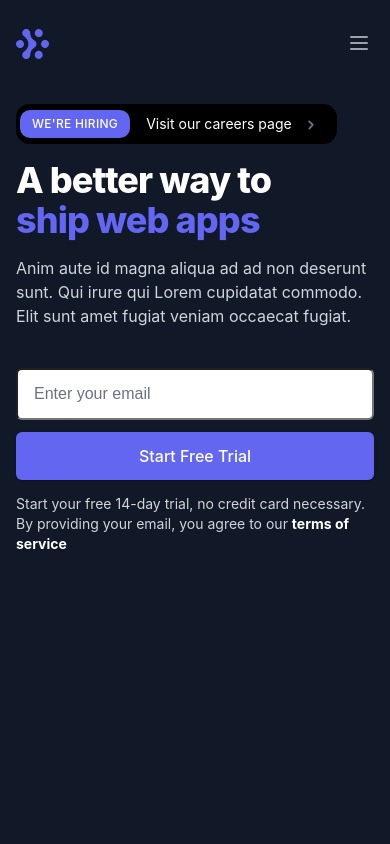
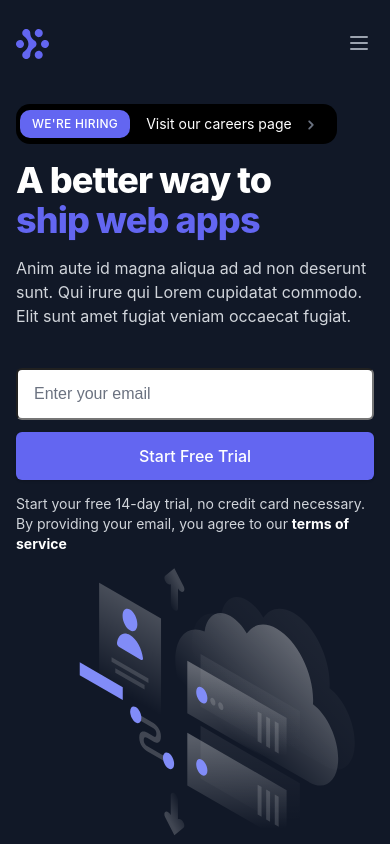
Before and after one commit to umairda/responsive-layout, a React (Create React App) app: page / in a window 390 px wide. Built offline with nearby package versions, Linux system fonts and the light colour scheme.

Commit message:
Add graphics to mobile

```diff
--- a/src/components/Mobile/Layout/Layout.module.css
+++ b/src/components/Mobile/Layout/Layout.module.css
@@ -24,3 +24,8 @@
 .detailsCalloutContainer {
     margin-top: 12px;
 }
+
+.graphicsContainer {
+    display: flex;
+    justify-content: center;
+}
--- a/src/components/Mobile/Layout/index.tsx
+++ b/src/components/Mobile/Layout/index.tsx
@@ -9,6 +9,7 @@ import NavBar from '../NavBar'
 import Overlay from '../OverlayMenu'
 import { useOverlayContext } from '../OverlayMenu/Context'
 import styles from './Layout.module.css'
+import { ReactComponent as Graphics } from '../../../assets/Graphics.svg'
 
 function Layout() {
 
@@ -37,6 +38,9 @@ function Layout() {
                 <div className={styles.detailsCalloutContainer}>
                     <DetailsCallout />
                 </div>
+                <div className={styles.graphicsContainer}>
+                    <Graphics height={275} />
+                </div>
             </div>
         </>
     )
```
Also changed, not shown: src/assets/Graphics.svg (added).
